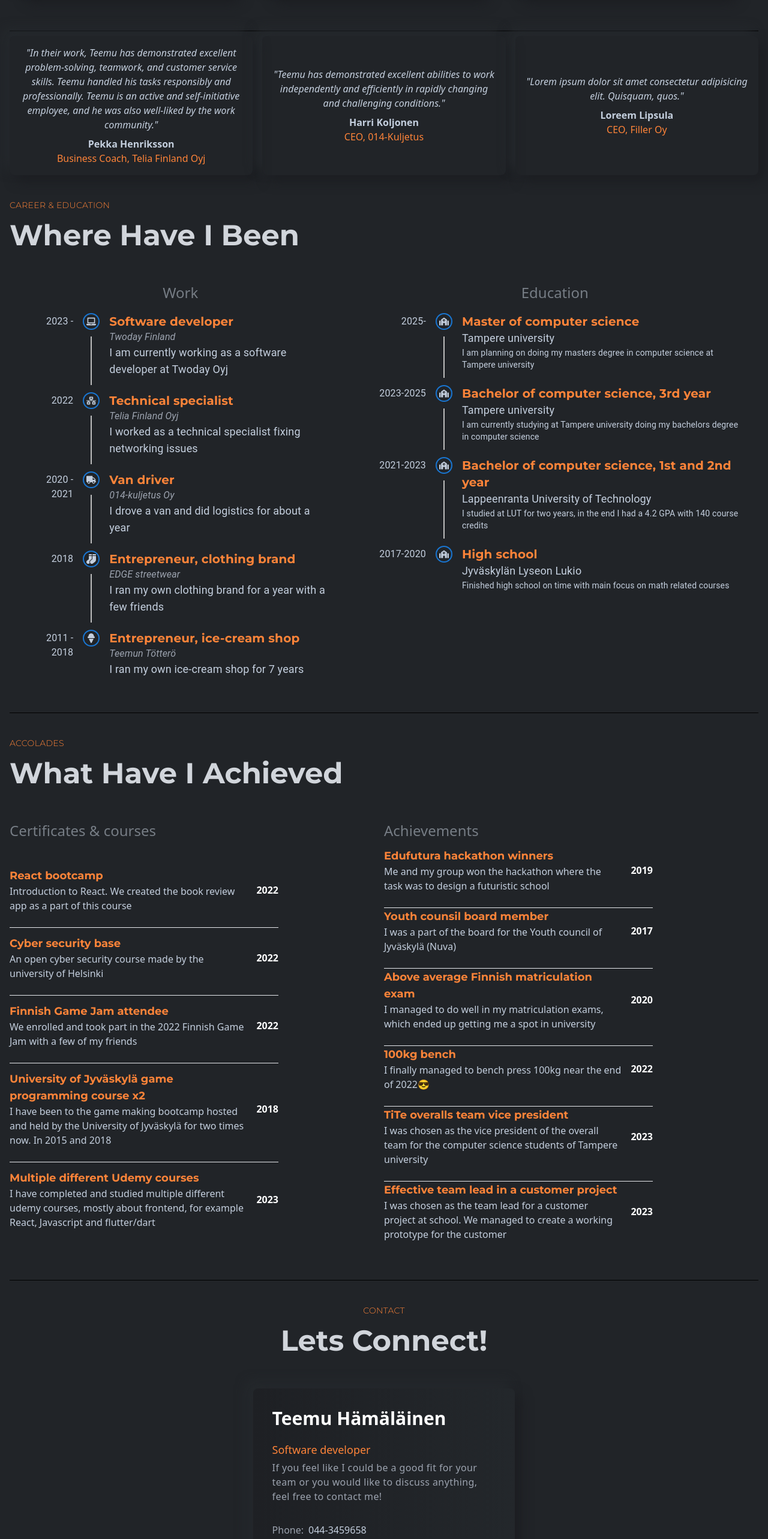
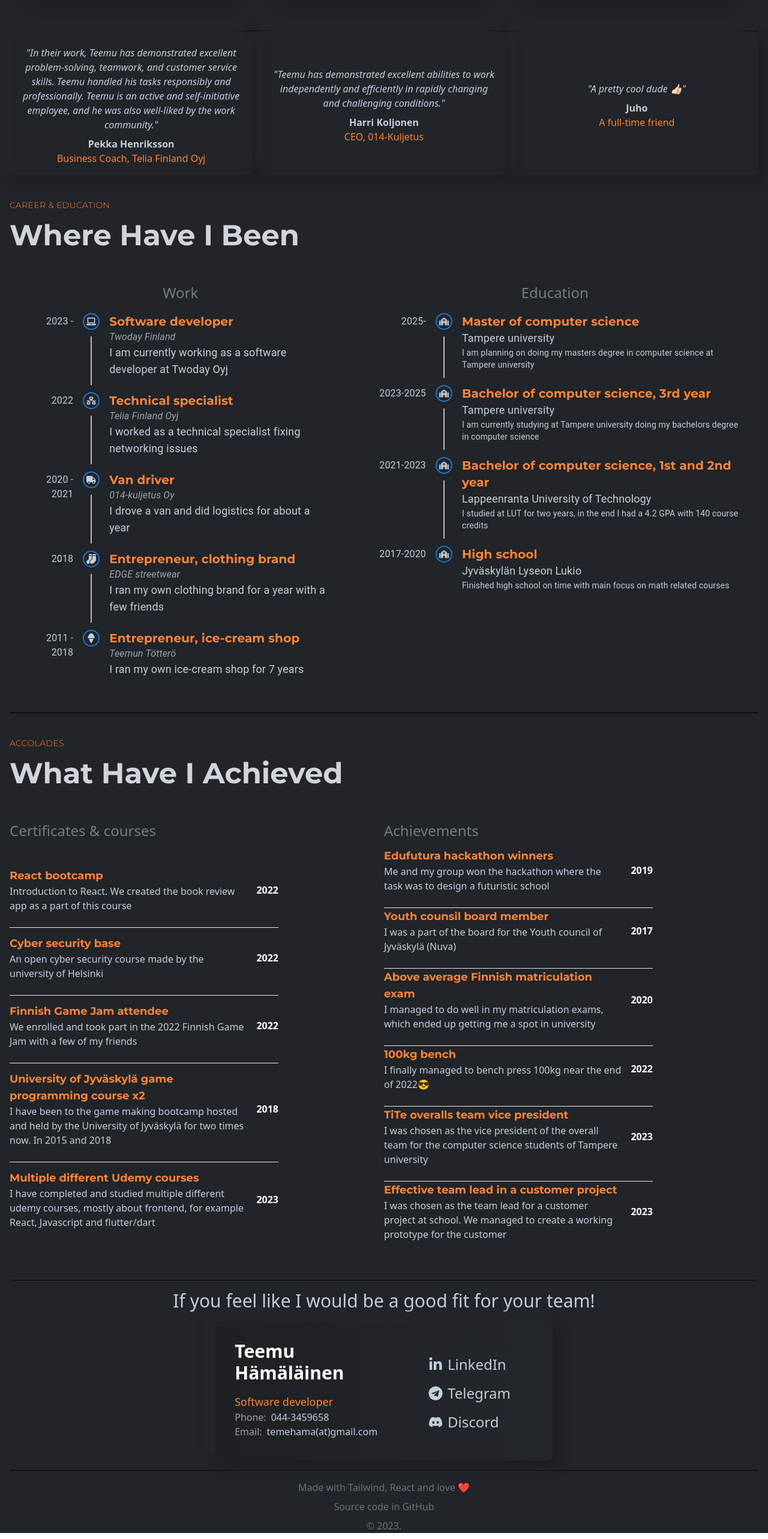
Before and after one commit to temevh/reactCV, a React (Create React App) app: page / in a window 1280 px wide. Shown: the part 3340-5906 px from the top of the page at 60% size. Built offline with nearby package versions, Linux system fonts and the light colour scheme.

Commit message:
updated contact part, changed accolade

```diff
--- a/src/components/Banner/Media.jsx
+++ b/src/components/Banner/Media.jsx
@@ -48,7 +48,7 @@ const Media = () => {
           </span>
           <span className="bannerIcon">
             <a
-              href="https://www.linkedin.com/in/temevh/"
+              href="https://www.discordapp.com/users/patruunapuristin/"
               target="_blank"
               rel="noopener noreferrer"
             >
--- a/src/components/Contact/Contact.jsx
+++ b/src/components/Contact/Contact.jsx
@@ -1,167 +1,15 @@
-import React, { useState } from "react";
-import Title from "../Layouts/Title";
+import React from "react";
 import ContactLeft from "./ContactLeft";
-import ContactRight from "./ContactRight";
 
 const Contact = () => {
-  const [username, setUsername] = useState("");
-  const [phoneNumber, setPhoneNumber] = useState("");
-  const [email, setEmail] = useState("");
-  const [subject, setSubject] = useState("");
-  const [message, setMessage] = useState("");
-  const [errMsg, setErrMsg] = useState("");
-  const [successMsg, setSuccessMsg] = useState("");
-
-  const emailValidation = () => {
-    return String(email)
-      .toLocaleLowerCase()
-      .match(/^\w+([-]?\w+)*@\w+([-]?\w+)*(\.\w{2,3})+$/);
-  };
-
-  const handleSend = (e) => {
-    e.preventDefault();
-    if (username === "") {
-      setErrMsg("Username is required!");
-    } else if (phoneNumber === "") {
-      setErrMsg("Phone number is required!");
-    } else if (email === "") {
-      setErrMsg("Please give your Email!");
-    } else if (!emailValidation(email)) {
-      setErrMsg("Give a valid Email!");
-    } else if (subject === "") {
-      setErrMsg("Plese give your Subject!");
-    } else if (message === "") {
-      setErrMsg("Message is required!");
-    } else {
-      setSuccessMsg(
-        `Thank you ${username}, Your Messages has been sent Successfully!`
-      );
-      setErrMsg("");
-      setUsername("");
-      setPhoneNumber("");
-      setEmail("");
-      setSubject("");
-      setMessage("");
-    }
-  };
   return (
-    <section
-      id="contact"
-      className="w-full py-10 border-b-[1px] border-b-black"
-    >
-      <div className="flex justify-center items-center text-center">
-        <Title title="CONTACT" des="Lets Connect!" />
-      </div>
+    <section id="contact" className="w-full py-4 border-b-[1px] border-b-black">
+      <h1 className="text-center text-3xl pb-4">
+        If you feel like I would be a good fit for your team!
+      </h1>
       <div className="w-full">
         <div className="w-full h-auto flex flex-col lgl:flex-row justify-center">
           <ContactLeft />
-          {/*<ContactRight />/*}
-          {/*
-          <div className="w-full lgl:w-[60%] h-full py-10 bg-gradient-to-r from-[#1e2024] to-[#23272b] flex flex-col gap-8 p-4 lgl:p-8 rounded-lg shadow-shadowOne">
-            <form className="w-full flex flex-col gap-4 lgl:gap-6 py-2 lgl:py-5">
-              {errMsg && (
-                <p className="py-3 bg-gradient-to-r from-[#1e2024] to-[#23272b] shadow-shadowOne text-center text-orange-500 text-base tracking-wide animate-bounce">
-                  {errMsg}
-                </p>
-              )}
-              {successMsg && (
-                <p className="py-3 bg-gradient-to-r from-[#1e2024] to-[#23272b] shadow-shadowOne text-center text-green-500 text-base tracking-wide animate-bounce">
-                  {successMsg}
-                </p>
-              )}
-              <div className="w-full flex flex-col lgl:flex-row gap-10">
-                <div className="w-full lgl:w-1/2 flex flex-col gap-4">
-                  <p className="text-sm text-gray-400 uppercase tracking-wide">
-                    Your name
-                  </p>
-                  <input
-                    onChange={(e) => setUsername(e.target.value)}
-                    value={username}
-                    className={`${
-                      errMsg === "Username is required!" &&
-                      "outline-designColor"
-                    } contactInput`}
-                    type="text"
-                  />
-                </div>
-                <div className="w-full lgl:w-1/2 flex flex-col gap-4">
-                  <p className="text-sm text-gray-400 uppercase tracking-wide">
-                    Phone Number
-                  </p>
-                  <input
-                    onChange={(e) => setPhoneNumber(e.target.value)}
-                    value={phoneNumber}
-                    className={`${
-                      errMsg === "Phone number is required!" &&
-                      "outline-designColor"
-                    } contactInput`}
-                    type="text"
-                  />
-                </div>
-              </div>
-              <div className="flex flex-col gap-4">
-                <p className="text-sm text-gray-400 uppercase tracking-wide">
-                  Email
-                </p>
-                <input
-                  onChange={(e) => setEmail(e.target.value)}
-                  value={email}
-                  className={`${
-                    errMsg === "Please give your Email!" &&
-                    "outline-designColor"
-                  } contactInput`}
-                  type="email"
-                />
-              </div>
-              <div className="flex flex-col gap-4">
-                <p className="text-sm text-gray-400 uppercase tracking-wide">
-                  Subject
-                </p>
-                <input
-                  onChange={(e) => setSubject(e.target.value)}
-                  value={subject}
-                  className={`${
-                    errMsg === "Plese give your Subject!" &&
-                    "outline-designColor"
-                  } contactInput`}
-                  type="text"
-                />
-              </div>
-              <div className="flex flex-col gap-4">
-                <p className="text-sm text-gray-400 uppercase tracking-wide">
-                  Message
-                </p>
-                <textarea
-                  onChange={(e) => setMessage(e.target.value)}
-                  value={message}
-                  className={`${
-                    errMsg === "Message is required!" && "outline-designColor"
-                  } contactTextArea`}
-                  cols="30"
-                  rows="8"
-                ></textarea>
-              </div>
-              <div className="w-full">
-                <button
-                  onClick={handleSend}
-                  className="w-full h-12 bg-[#141518] rounded-lg text-base text-gray-400 tracking-wider uppercase hover:text-white duration-300 hover:border-[1px] hover:border-designColor border-transparent"
-                >
-                  Send Message
-                </button>
-              </div>
-              {errMsg && (
-                <p className="py-3 bg-gradient-to-r from-[#1e2024] to-[#23272b] shadow-shadowOne text-center text-orange-500 text-base tracking-wide animate-bounce">
-                  {errMsg}
-                </p>
-              )}
-              {successMsg && (
-                <p className="py-3 bg-gradient-to-r from-[#1e2024] to-[#23272b] shadow-shadowOne text-center text-green-500 text-base tracking-wide animate-bounce">
-                  {successMsg}
-                </p>
-              )}
-            </form>
-          </div>
-              */}
         </div>
       </div>
     </section>
--- a/src/components/Contact/ContactLeft.jsx
+++ b/src/components/Contact/ContactLeft.jsx
@@ -1,16 +1,14 @@
 import React from "react";
+import { FaLinkedinIn, FaDiscord, FaTelegram } from "react-icons/fa";
 
 const ContactLeft = () => {
   return (
-    <div className="w-full lgl:w-[35%] h-full bg-gradient-to-r from-[#1e2024] to-[#23272b] p-4 lgl:p-8 rounded-lg shadow-shadowOne flex flex-col gap-5 justify-center">
-      <div className="flex flex-col gap-1">
+    <div className="w-full lgl:w-[45%] h-full bg-gradient-to-r from-[#1e2024] to-[#23272b] p-4 lgl:p-8 rounded-lg shadow-shadowOne flex flex-col gap-5 justify-center lg:flex-col">
+      <div className="lg:grid lg:grid-cols-2 lg:gap-5">
+        <div className="mb-4 lg:mb-0">
           <h3 className="text-3xl font-bold text-white">Teemu Hämäläinen</h3>
           <p className="text-lg font-normal text-designColor pt-4">
             Software developer
-        </p>
-        <p className="text-base text-gray-400 tracking-wide pb-7">
-          If you feel like I could be a good fit for your team or you would like
-          to discuss anything, feel free to contact me!
           </p>
           <p className="text-base text-gray-400 flex items-center gap-2">
             Phone: <span className="text-lightText">044-3459658</span>
@@ -19,8 +17,67 @@ const ContactLeft = () => {
             Email: <span className="text-lightText">temehama(at)gmail.com</span>
           </p>
         </div>
+        <div className="lg:ml-16 lg:mt-6">
+          <div className="flex items-center mb-4  hover:text-designColor">
+            <a
+              href="https://www.linkedin.com/in/temevh/"
+              target="_blank"
+              rel="noopener noreferrer"
+            >
+              <FaLinkedinIn style={iconStyle} />
+            </a>
+            <a
+              href="https://www.linkedin.com/in/temevh/"
+              className="ml-2 text-2xl hover:text-designColor"
+              target="_blank"
+              rel="noopener noreferrer"
+            >
+              LinkedIn
+            </a>
+          </div>
+          <div className="flex items-center mb-4 hover:text-designColor">
+            <a
+              href="https://t.me/titeemu"
+              target="_blank"
+              rel="noopener noreferrer"
+            >
+              <FaTelegram style={iconStyle} rel="noopener noreferrer" />
+            </a>
+            <a
+              className="ml-2 text-2xl hover:text-designColor"
+              href="https://t.me/titeemu"
+              target="_blank"
+              rel="noopener noreferrer"
+            >
+              Telegram
+            </a>
+          </div>
+          <div className="flex items-center mb-4 hover:text-designColor">
+            <a
+              href="https://www.discordapp.com/users/patruunapuristin/"
+              target="_blank"
+              rel="noopener noreferrer"
+            >
+              <FaDiscord style={iconStyle} />
+            </a>
+            <a
+              href="https://www.discordapp.com/users/patruunapuristin/"
+              className="ml-2 text-2xl hover:text-designColor"
+              target="_blank"
+              rel="noopener noreferrer"
+            >
+              Discord
+            </a>
+          </div>
+        </div>
+      </div>
     </div>
   );
 };
 
 export default ContactLeft;
+
+const iconStyle = {
+  fontSize: "1.5rem",
+  onHover: "text-designColor",
+};
--- a/src/components/Testimonials/Card.jsx
+++ b/src/components/Testimonials/Card.jsx
@@ -4,7 +4,7 @@ const Card = ({ testimonial }) => {
       <p className="italic font-white text-center pb-2">"{testimonial.desc}"</p>
       <p className="font-bold text-center">{testimonial.name}</p>
       <p className="text-designColor text-center">
-        {testimonial.title}, {testimonial.org}
+        {testimonial.title} {testimonial.org}
       </p>
     </div>
   );
--- a/src/components/data/Data.jsx
+++ b/src/components/data/Data.jsx
@@ -171,23 +171,22 @@ export const testimonials = [
   {
     id: 1,
     name: "Pekka Henriksson",
-    title: "Business Coach",
+    title: "Business Coach,",
     org: "Telia Finland Oyj",
     desc: "In their work, Teemu has demonstrated excellent problem-solving, teamwork, and customer service skills. Teemu handled his tasks responsibly and professionally. Teemu is an active and self-initiative employee, and he was also well-liked by the work community.",
   },
   {
     id: 2,
     name: "Harri Koljonen",
-    title: "CEO",
+    title: "CEO,",
     org: "014-Kuljetus",
     desc: "Teemu has demonstrated excellent abilities to work independently and efficiently in rapidly changing and challenging conditions.",
   },
   {
     id: 3,
-    name: "Loreem Lipsula",
-    title: "CEO",
-    org: "Filler Oy",
-    desc: "Lorem ipsum dolor sit amet consectetur adipisicing elit. Quisquam, quos.",
+    name: "Juho",
+    title: "A full-time friend",
+    desc: "A pretty cool dude 👍🏻",
   },
 ];
 
```
Lines whose indentation alone changed are shown as unchanged.
